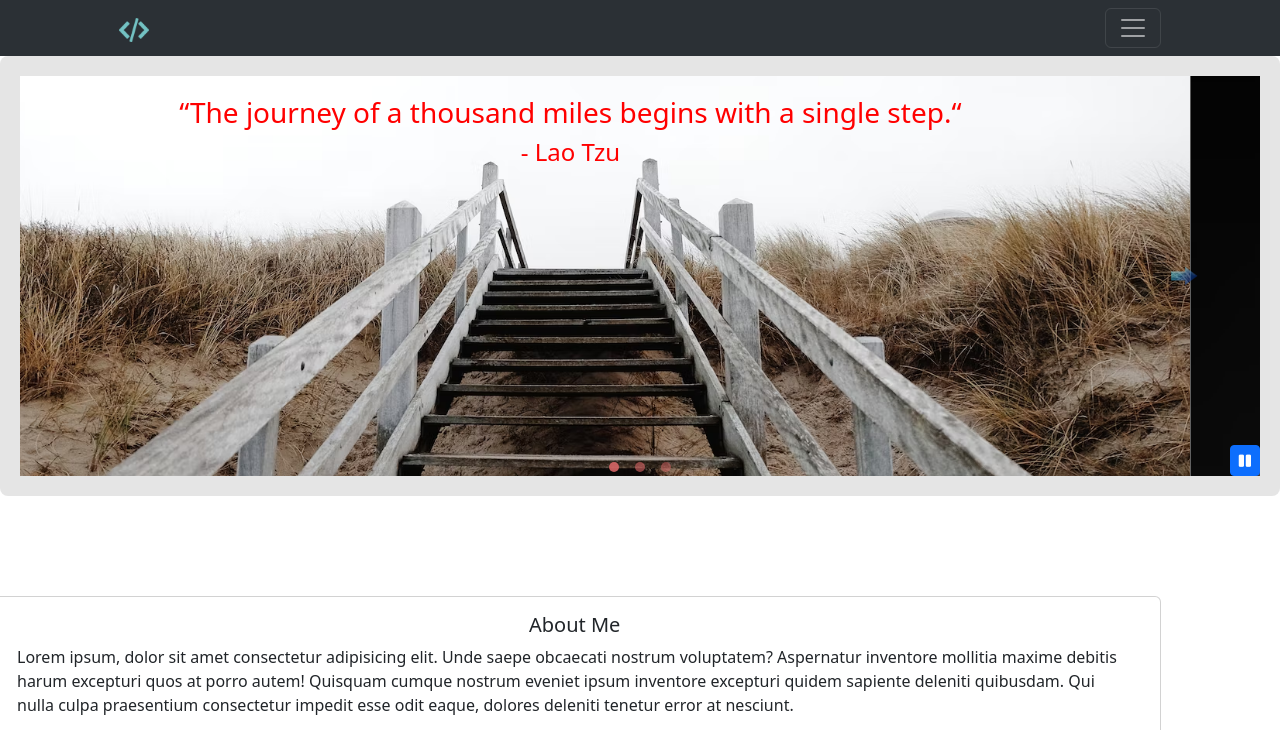
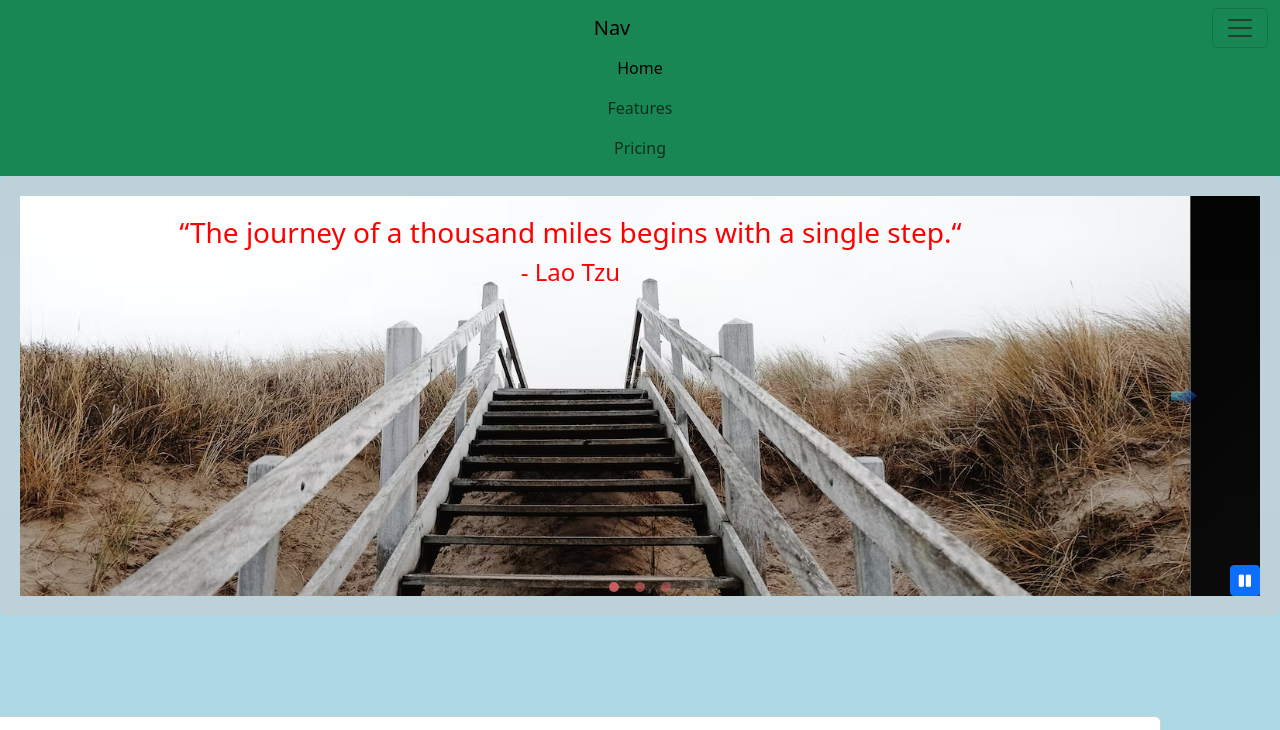
Before and after one commit to Hagop420/Professional-portfolio, a website: page html/index.html in a window 1280 px wide. Shown: the top 730 px of the page. Drawn offline with nearby package versions, Linux system fonts and the light colour scheme.

Commit message:
portfolio carousel

```diff
--- /dev/null
+++ b/css/navbar.css
@@ -0,0 +1,27 @@
+ul {
+   list-style-type: none;
+   margin: 0;
+   padding: 0;
+   overflow: hidden;
+   background-color: #333;
+ }
+
+ li {
+   float: left;
+ }
+
+ li a {
+   display: block;
+   color: white;
+   text-align: center;
+   padding: 14px 16px;
+   text-decoration: none;
+ }
+
+ li a:hover:not(.active) {
+   background-color: #111;
+ }
+
+ .active {
+   background-color: #04AA6D;
+ }
--- a/css/style.css
+++ b/css/style.css
@@ -4,15 +4,14 @@
    box-sizing: border-box;
 }
 
-.C{
-   padding:50px
+
+body{
+   background-color: lightblue;
 }
 
-* {
-   margin: 0;
-   padding: 0;
-   box-sizing: border-box;
-}
+
+
+
 
 #Portfolio_carousel_background{
    background-color:blanchedalmond;
@@ -86,5 +85,5 @@ opacity:1 !important
 
 @media(max-width:768px){
    .carousel-caption h3,h4{font-size: 15px;}
-
+   /* .nav-item{display:flex} */
 }
--- a/html/index.html
+++ b/html/index.html
@@ -24,39 +24,37 @@
 </head>
 
 <body>
-   <nav class="navbar navbar-expand navbar-dark bg-dark bg-body-tertiary d-flex" data-bs-theme="dark">
-      <div class="container-fluid justify-content-between col-9 col-md-10 col-lg-10">
-         <a class="navbar-brand" href="#">
-            <img src="../images/logo.png" alt="Bootstrap" width="30" height="24">
-         </a>
-         <div class="d-flex justify-content-end align-items-center">
-            <button class="navbar-toggler d-md-inline" type="button" data-bs-toggle="collapse"
-               data-bs-target="#portfolio_nav" aria-controls="portfolio_nav" aria-expanded="false"
+
+
+
+
+   <nav class="navbar bg-success">
+      <div class="container-fluid">
+         <a class="navbar-brand m-auto" href="#">Nav</a>
+         <button class="navbar-toggler d-none d-md-block" type="button" data-bs-toggle="collapse"
+            data-bs-target="#navbarText" aria-controls="navbarText" aria-expanded="false"
             aria-label="Toggle navigation">
             <span class="navbar-toggler-icon"></span>
          </button>
-            <div class="collapse d-flex" id="portfolio_nav">
-               <ul class="navbar-nav mb-lg-0 flex-column flex-md-row text-center d-md-none">
+         <div class="collapse navbar-collapse d-inline m-auto text-center" id="navbarText">
+            <ul class="navbar-nav">
                <li class="nav-item">
-                     <a class="nav-link" aria-current="page" href="#">About Me</a>
+                  <a class="nav-link active" aria-current="page" href="#">Home</a>
                </li>
                <li class="nav-item">
-                     <a class="nav-link" href="#">Skills and projects</a>
+                  <a class="nav-link" href="#">Features</a>
                </li>
                <li class="nav-item">
-                     <a class="nav-link" aria-current="page" href="#">Resume</a>
-                  </li>
-                  <li class="nav-item">
-                     <a class="nav-link" aria-current="page" href="#">Contact</a>
+                  <a class="nav-link" href="#">Pricing</a>
                </li>
             </ul>
-            </div>
+
          </div>
       </div>
    </nav>
 
 
-   <div class="carousel slide p-2 d-block col-11 col-md-12 h-50 m-auto" id="Portfolio_carousel" data-bs-ride="carousel">
+   <div class="carousel slide p-2 d-block col-11 col-md-12 m-auto" id="Portfolio_carousel" data-bs-ride="carousel">
       <div class="carousel-indicators">
          <button type="button" data-bs-target="#Portfolio_carousel" data-bs-slide-to="0" class="active"
             aria-current="true" aria-label="Slide 1"></button>
@@ -108,7 +106,8 @@
       <div class="card w-100 m-auto">
          <div class="card-body">
             <h5 class="card-title text-center">About Me</h5>
-            <p class="card-text">Lorem ipsum, dolor sit amet consectetur adipisicing elit. Unde saepe obcaecati nostrum
+            <p class="card-text">Lorem ipsum, dolor sit amet consectetur adipisicing elit. Unde saepe obcaecati
+               nostrum
                voluptatem? Aspernatur inventore mollitia maxime debitis harum excepturi quos at porro autem! Quisquam
                cumque nostrum eveniet ipsum inventore excepturi quidem sapiente deleniti quibusdam. Qui nulla culpa
                praesentium consectetur impedit esse odit eaque, dolores deleniti tenetur error at nesciunt.</p>
```
Also changed, not shown: js/index.js (deleted, +0 -30 lines). Lines whose indentation alone changed are shown as unchanged.
